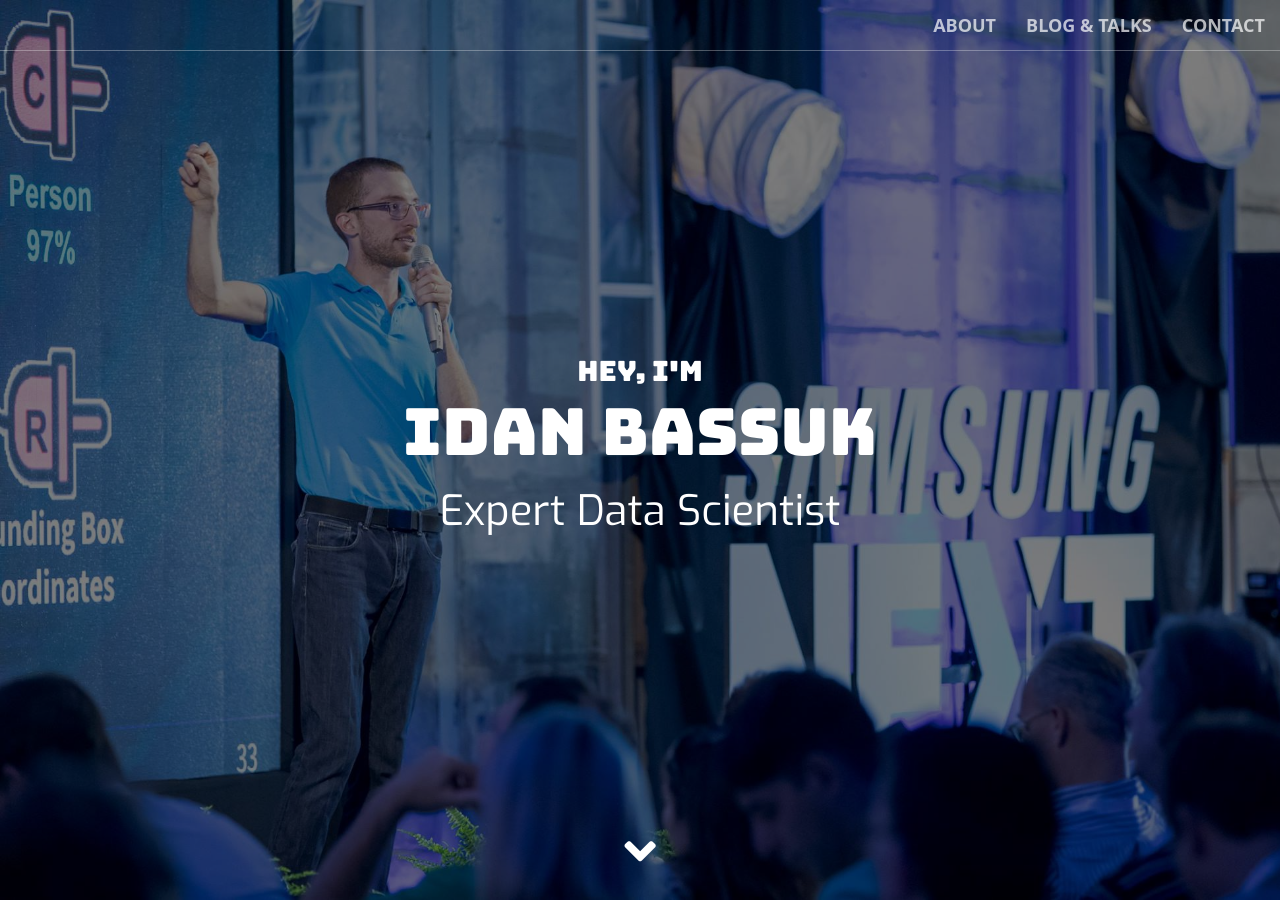
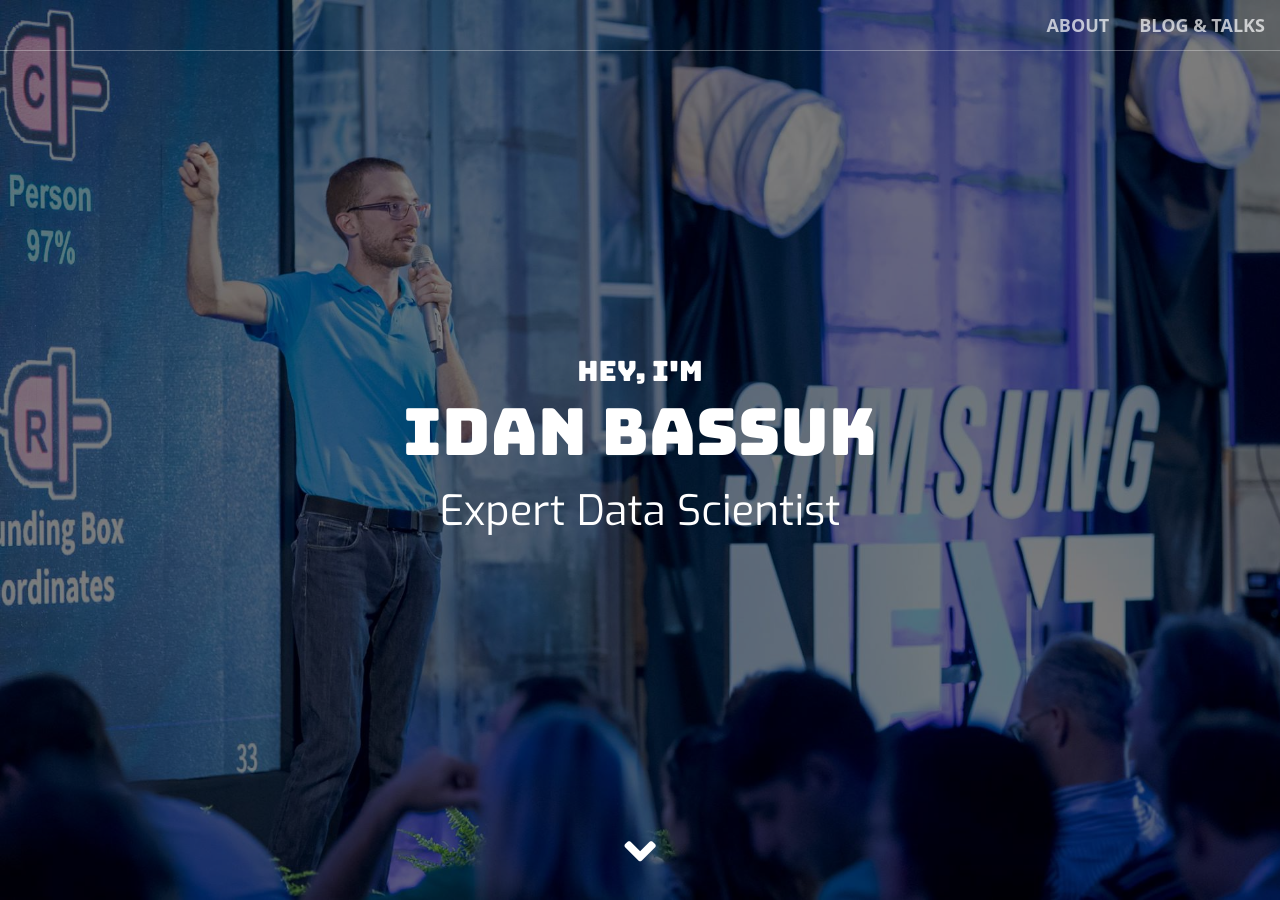
Before and after one commit to idan-bassuk/idan-bassuk.github.io, a Jekyll site: the page built from index.html, in a window 1280 px wide and 900 px high. Built offline with Jekyll 4.4.1, drawn with Linux system fonts in a browser that asks for light colours.

Commit message:
Update nav.html

```diff
--- a/_includes/nav.html
+++ b/_includes/nav.html
@@ -14,7 +14,6 @@
             <ul class="nav navbar-nav navbar-right">
                 <li><a class="page-scroll" href="#about">About</a></li>
                 <li><a class="page-scroll" href="#blog">Blog & Talks</a></li>
-                <li><a class="page-scroll" href="#contact">Contact</a></li>
             </ul>
         </div>
     </div>
```
